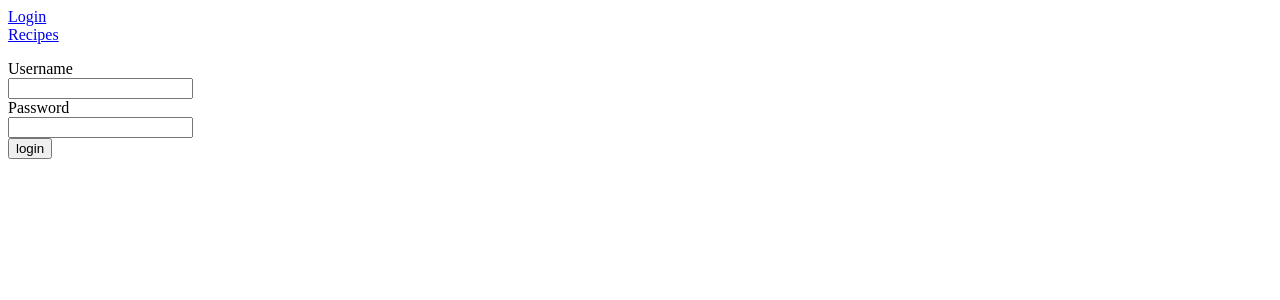
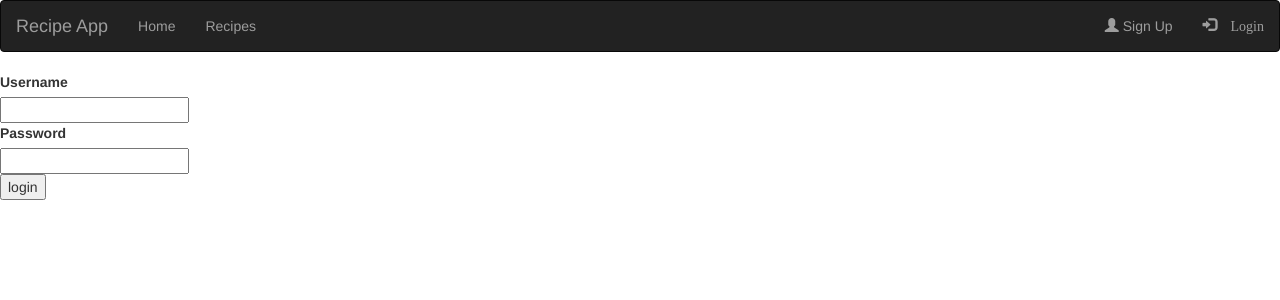
Before and after one commit to leo0074/RecipeApp, a Django app: page /RecipeApp/login in a window 1280 px wide. Shown: the top 300 px of the page. Run offline with Django 3.2, Linux system fonts and the light colour scheme; some libraries are stand-ins or nearby versions.

Commit message:
header imporevement

```diff
--- a/Desktop/Cookbook/Cookbook/RecipeApp/templates/RecipeApp/header.html
+++ b/Desktop/Cookbook/Cookbook/RecipeApp/templates/RecipeApp/header.html
@@ -1,30 +1,36 @@
+
+
+
+<head>
+<title>
+Recipe App
+</title>
+</head>
+
 {% load i18n %}
 {% load staticfiles %}
-<style>
-ul {
-    list-style-type: none;
-    margin: 0;
-    padding: 0;
-    width: 60px;
-}
+<link rel="stylesheet" href="https://maxcdn.bootstrapcdn.com/bootstrap/3.3.7/css/bootstrap.min.css">
+<script src="https://ajax.googleapis.com/ajax/libs/jquery/3.3.1/jquery.min.js"></script>
+<script src="https://maxcdn.bootstrapcdn.com/bootstrap/3.3.7/js/bootstrap.min.js"></script>
 
-li a {
-    display: block;
-    width: 60px;
-}
-</style>
-<ul>
 
+<nav class="navbar navbar-inverse">
+<div class="container-fluid">
+<div class="navbar-header">
+<a class="navbar-brand" href="#">Recipe App</a>
+</div>
+<ul class="nav navbar-nav">
+<li><a href="#">Home</a></li>
+<li><a href='{% url "recipes" %}'><span>{% trans "Recipes" %}</span></a></li>
+</ul>
+<ul class="nav navbar-nav navbar-right">
+<li><a href="#"><span class="glyphicon glyphicon-user"></span> Sign Up</a></li>
 {% if user.is_authenticated %}
-	<li><a href='{% url "logout" %}'><span>{% trans "Logout" %}</span></a></li>
-
+<li><a href='{% url "logout" %}'><span class="glyphicon glyphicon-log-in"> {% trans "Logout" %}</span></a></li>
 {% else %}
-    <li><a href='{% url "login" %}'><span>{% trans "Login" %}</span></a></li>
+<li><a href='{% url "login" %}'><span class="glyphicon glyphicon-log-in"> {% trans "Login" %}</span></a></li>
 {% endif %}
 
-<li><a href='{% url "recipes" %}'><span>{% trans "Recipes" %}</span></a></li>
-
-{% if user.is_authenticated %}
-	<p>Welcome, {{ user.username }}.</p>
-{% endif %}
 </ul>
+</div>
+</nav>
```
Also changed, not shown: Desktop/Cookbook/Cookbook/db.sqlite3.
